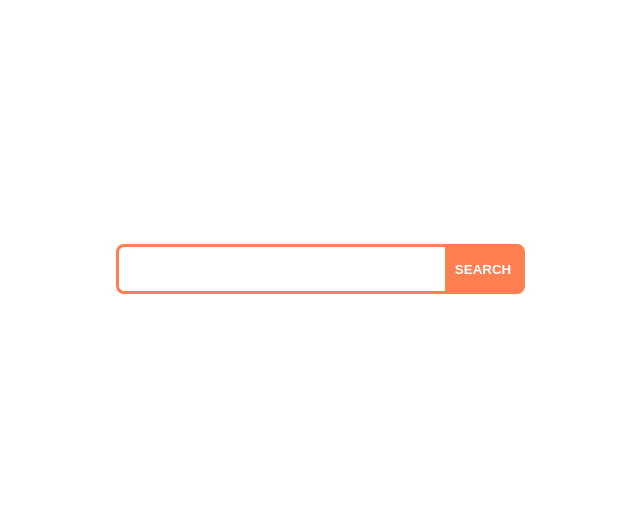
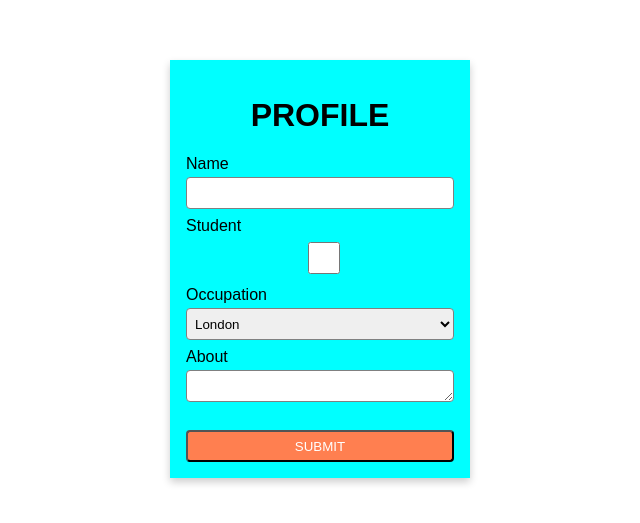
Before and after one commit to ViktorSenyk/react, a React (Create React App) app in the folder 9_forms/1_task/: page / in a window 1280 px wide. Shown: the part 139-662 px from the top of the page, without its empty margins (320-960 px from the left). Built offline with nearby package versions, Linux system fonts and the light colour scheme.

Commit message:
add task 2

```diff
--- a/9_forms/1_task/src/App.jsx
+++ b/9_forms/1_task/src/App.jsx
@@ -1,10 +1,12 @@
 import React, { Component } from 'react';
-import Search from './Search';
+import UserForm from './UserForm';
 
 export default class App extends Component {
+  createUser = (userObj) => console.log(userObj);
+
   render = () => (
     <>
-      <Search />
+      <UserForm onSubmit={this.createUser} />
     </>
   );
 }
--- a/9_forms/1_task/src/Search.jsx
+++ /dev/null
@@ -1,28 +0,0 @@
-import React, { Component } from 'react';
-
-export default class Search extends Component {
-  state = {
-    inputValue: '',
-  };
-
-  onChanger = (e) => this.setState({ inputValue: e.target.value });
-
-  onSubmiter = (e) => {
-    e.preventDefault();
-      alert(`Search text: ${this.state.inputValue}`);
-  };
-
-  render = () => (
-    <form className="search" onSubmit={this.onSubmiter}>
-      <input
-        type="text"
-        className="search__input"
-        onChange={this.onChanger}
-        value={this.state.inputValue}
-      />
-      <button type="submit" className="search__button">
-        Search
-      </button>
-    </form>
-  );
-}
--- /dev/null
+++ b/9_forms/1_task/src/UserForm.jsx
@@ -0,0 +1,86 @@
+import React, { Component } from 'react';
+
+export default class UserForm extends Component {
+  state = {
+    name: '',
+    student: false,
+    occupation: '',
+    about: '',
+  };
+
+  onChanger = (e) =>
+    this.setState({
+      [e.target.name]:
+        e.target.type === 'checkbox' ? e.target.checked : e.target.value,
+    });
+
+  render = () => (
+    <form
+      className="login-form"
+      onSubmit={() => this.props.onSubmit(this.state)}
+    >
+      <h1 className="form-title">Profile</h1>
+
+      <div className="form-control">
+        <label className="form-label" htmlFor="name">
+          Name
+        </label>
+        <input
+          className="form-input"
+          type="text"
+          id="name"
+          name="name"
+          value={this.state.name}
+          onChange={this.onChanger}
+        />
+      </div>
+
+      <div className="form-control">
+        <label className="form-label" htmlFor="student">
+          Student
+        </label>
+        <input
+          className="form-input"
+          type="checkbox"
+          id="student"
+          name="student"
+          checked={this.state.student}
+          onChange={this.onChanger}
+        />
+      </div>
+
+      <div className="form-control">
+        <label className="form-label" id="occupation" htmlFor="occupation">
+          Occupation
+        </label>
+        <select
+          name="occupation"
+          className="form-input"
+          value={this.state.occupation}
+          onChange={this.onChanger}
+        >
+          <option value="london">London</option>
+          <option value="new-york">New York</option>
+          <option value="sidney">Sidney</option>
+          <option value="berlin">Berlin</option>
+        </select>
+      </div>
+
+      <div className="form-control">
+        <label className="form-label" id="about" htmlFor="about">
+          About
+        </label>
+        <textarea
+          name="about"
+          className="form-input"
+          value={this.state.about}
+          onChange={this.onChanger}
+        ></textarea>
+      </div>
+
+      <button className="submit-button" type="submit">
+        Submit
+      </button>
+    </form>
+  );
+}
--- a/9_forms/1_task/src/index.scss
+++ b/9_forms/1_task/src/index.scss
@@ -13,31 +13,43 @@ body {
   align-items: center;
 }
 
-.search {
-  display: flex;
-  height: 50px;
+form {
+  width: 300px;
+  background-color: aqua;
+  padding: 16px;
+  box-shadow: 0px 4px 8px 0px rgba(0, 0, 0, 0.2);
+  margin: auto;
+}
 
-  &__input {
-    flex: 1;
-    border-top-left-radius: 8px;
-    border-bottom-left-radius: 8px;
-    border: 3px solid #ff7f50;
-    border-right: none;
-    padding: 8px;
-    font-size: 24px;
-    outline: none;
-  }
+.form-title {
+  text-align: center;
+  text-transform: uppercase;
+}
 
-  &__button {
-    border-top-right-radius: 8px;
-    border-bottom-right-radius: 8px;
-    border: 3px solid #ff7f50;
-    border-left: none;
-    width: 80px;
-    text-transform: uppercase;
-    font-weight: 700;
-    background: #ff7f50;
-    color: #fff;
-    cursor: pointer;
-  }
+.form-control {
+  margin-bottom: 8px;
 }
+
+.form-label {
+  display: block;
+  margin-bottom: 4px;
+}
+
+.form-input {
+  width: 100%;
+  height: 32px;
+  border-radius: 4px;
+  border: 1px solid grey;
+  padding: 4px;
+  outline: none;
+}
+
+.submit-button {
+  width: 100%;
+  height: 32px;
+  text-transform: uppercase;
+  border-radius: 4px;
+  margin-top: 16px;
+  background-color: coral;
+  color: white;
+}
```
